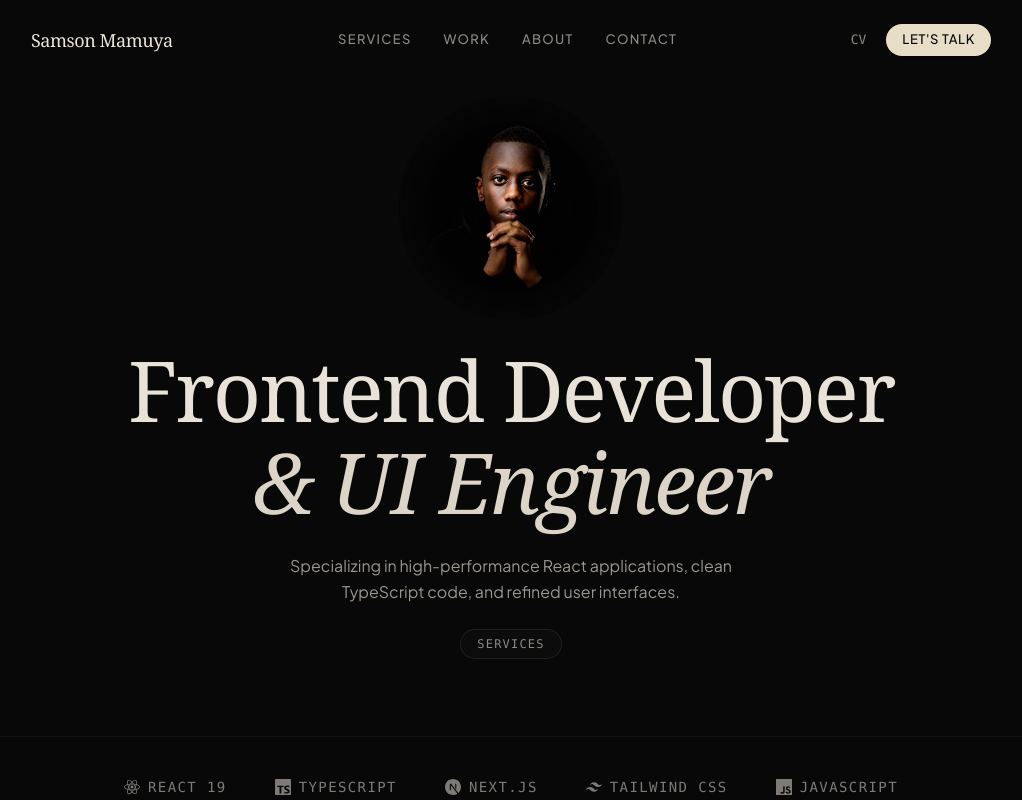
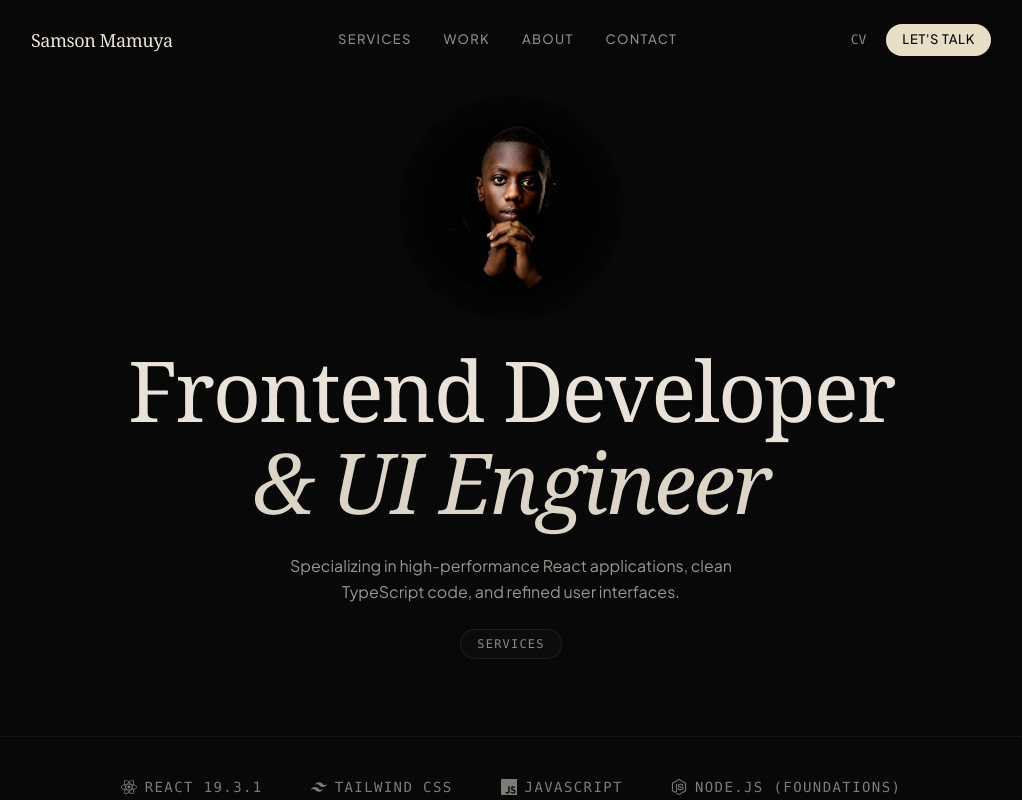
Before and after one commit to Samson-64/MyPortfolio, a React (Vite) app: page / in a window 1280 px wide. Shown: the top 800 px of the page, without its empty margins (129-1151 px from the left). Built offline with nearby package versions, Linux system fonts and the light colour scheme.

Commit message:
fix: (portfolio data) : Remove the ungained skills

```diff
--- a/src/data/portfolioData.ts
+++ b/src/data/portfolioData.ts
@@ -13,9 +13,9 @@ export const PERSONAL_INFO = {
   github: 'https://github.com/Samson-64',
   instagram: 'https://www.instagram.com/samson_mamuya/',
   facebook: 'https://www.facebook.com/samson.mamuya/',
-  bio: 'Frontend developer specializing in React, Next.js, and TypeScript. Passionate about building fast, accessible, and aesthetically refined user interfaces.',
+  bio: 'Frontend developer specializing in React, and TypeScript. Passionate about building fast, accessible, and aesthetically refined user interfaces.',
   stats: [
-    { label: 'Experience', value: '4+ Years' },
+    { label: 'Experience', value: '3+ Years' },
     { label: 'Completed Projects', value: '18+' },
     { label: 'Client Satisfaction', value: '100%' },
     { label: 'Focus', value: 'Frontend UI' }
@@ -44,9 +44,9 @@ export const SERVICES = [
 ];
 
 export const CLIENT_LOGOS = [
-  { name: 'REACT', label: 'React 19' },
-  { name: 'TYPESCRIPT', label: 'TypeScript' },
-  { name: 'NEXT.JS', label: 'Next.js' },
+  { name: 'REACT', label: 'React 19.3.1' },
+  // { name: 'TYPESCRIPT', label: 'TypeScript' },
+  // { name: 'NEXT.JS', label: 'Next.js' },
   { name: 'TAILWIND', label: 'Tailwind CSS' },
   { name: 'JAVASCRIPT', label: 'JavaScript' },
   { name: 'NODE', label: 'Node.js (Foundations)' }
@@ -214,32 +214,32 @@ export const WORK_EXPERIENCE: WorkExperience[] = [
   {
     id: 'exp-1',
     role: 'Frontend Developer',
-    company: 'Veloce Labs',
+    company: 'Fiqra Technology',
     location: 'Dar es Salaam, Tanzania / Remote',
-    period: '2022 - Present',
-    type: 'Full-Time',
-    description: 'Leading frontend feature development, building responsive React interfaces, and integrating backend REST APIs.',
+    period: '2026',
+    type: 'Field-Training',
+    description: 'Leading frontend feature development, building responsive React interfaces, and integrating backend FAST APIs.',
     achievements: [
       'Developed telemetry dashboard frontend achieving 60fps rendering and 99/100 Lighthouse score.',
       'Reduced web application bundle load time by 40% through code-splitting and asset optimization.',
       'Built a reusable design system component library in React and TypeScript.'
     ],
-    techStack: ['React', 'TypeScript', 'Next.js', 'Tailwind CSS', 'REST APIs', 'Git']
+    techStack: ['React', 'TypeScript', 'Tailwind CSS', 'FAST APIs', 'Git']
   },
-  {
-    id: 'exp-2',
-    role: 'Junior Frontend Developer',
-    company: 'Aether Digital',
-    location: 'Remote',
-    period: '2020 - 2022',
-    type: 'Full-Time',
-    description: 'Crafted responsive landing pages, interactive client portals, and e-commerce UI components.',
-    achievements: [
-      'Built interactive workflow canvas components with touch and desktop support.',
-      'Translated Figma design mockups into pixel-perfect, accessible React components.'
-    ],
-    techStack: ['React', 'JavaScript', 'HTML5/CSS3', 'Tailwind CSS', 'Git']
-  }
+  // {
+  //   id: 'exp-2',
+  //   role: 'Junior Frontend Developer',
+  //   company: 'Aether Digital',
+  //   location: 'Remote',
+  //   period: '2020 - 2022',
+  //   type: 'Full-Time',
+  //   description: 'Crafted responsive landing pages, interactive client portals, and e-commerce UI components.',
+  //   achievements: [
+  //     'Built interactive workflow canvas components with touch and desktop support.',
+  //     'Translated Figma design mockups into pixel-perfect, accessible React components.'
+  //   ],
+  //   techStack: ['React', 'JavaScript', 'HTML5/CSS3', 'Tailwind CSS', 'Git']
+  // }
 ];
 
 export const EDUCATION: Education[] = [
@@ -247,7 +247,7 @@ export const EDUCATION: Education[] = [
     degree: 'B.Cs. in Computer Science',
     institution: 'Institute of Finance Management (IFM)',
     location: 'Dar es Salaam, Tanzania',
-    period: '2016 - 2020',
+    period: '2025 - present',
     highlights: [
       'Focused on Web Engineering, User Interface Design, and Software Fundamentals',
       'Active contributor to developer guilds and open-source web projects'
@@ -258,8 +258,8 @@ export const EDUCATION: Education[] = [
 export const TESTIMONIALS: Testimonial[] = [
   {
     quote: 'Samson delivered a beautiful, fast React frontend with pristine attention to detail and smooth interactions.',
-    author: 'Marcus Vance',
+    author: 'Isack Mamuya',
     role: 'Product Lead',
-    company: 'Veloce Labs'
+    company: 'Ekima'
   }
 ];
```
